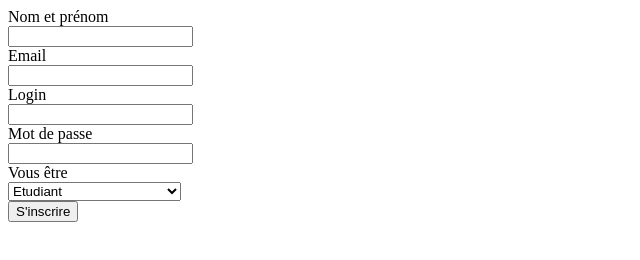
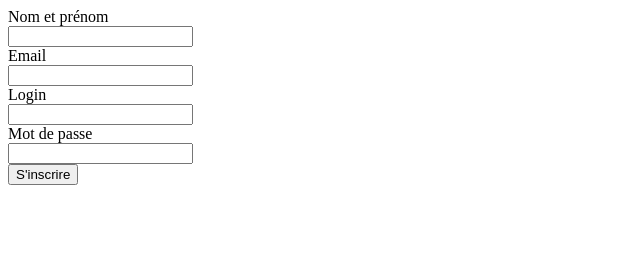
Before and after one commit to chaimakraiem/devOpsTp1, a plain HTML site: page index.html in a window 1280 px wide. Shown: the whole page, without its empty margins (0-640 px from the left). Drawn offline with Linux system fonts and the light colour scheme.

```diff
--- a/index.html
+++ b/index.html
@@ -15,12 +15,6 @@
         <input type="text" name="login" value=""><br>
         Mot de passe<br>
         <input type="password" name="pass" value=""><br>
-        Vous être<br>
-        <select name="niv">
-           <option>Etudiant</option>
-           <option>Fonctionnaire</option>
-           <option>Employé au secteur privé</option>
-        </select><br>
         <input type="button" name="envoyer" value="S'inscrire">
      </form>
 </body>
```
Also changed, not shown: 1 other file.
